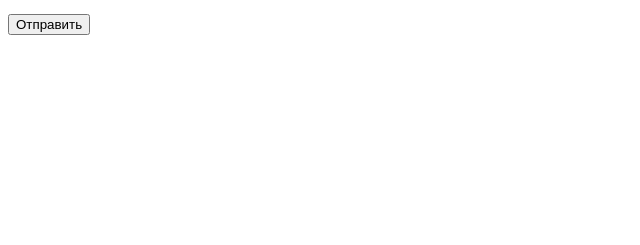
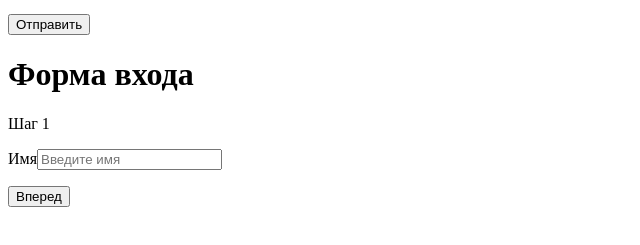
Before and after one commit to IrinaButyugova/react-app, a React (Create React App) app: page / in a window 1280 px wide. Shown: the part 213-458 px from the top of the page, without its empty margins (0-640 px from the left). Built offline with nearby package versions, Linux system fonts and the light colour scheme; no server answers.

Commit message:
Step form

```diff
--- a/src/App.js
+++ b/src/App.js
@@ -14,6 +14,7 @@ import { connect } from 'react-redux';
 import { getDataRequest, getPostsRequest,
   createPostRequest } from './actions/data';
 import UserForm from './UserForm';
+import StepForm from './stepForm/StepForm'
 
 // export default function App () {
 //   const initialState = {
@@ -77,6 +78,7 @@ CLick to Add Post
         </button>
 
         <UserForm name="" age="0" />
+        <StepForm />
       </div>
     )
   }
--- /dev/null
+++ b/src/stepForm/EmailStep.js
@@ -0,0 +1,21 @@
+import React from "react";
+
+export default class EmailStep extends React.Component {
+    render() {
+        if (this.props.currentStep !== 2) {
+            return null;
+        }
+        return(
+            <div>
+              <label>Email</label>
+              <input
+                name="email"
+                type="text"
+                placeholder="Введите email"
+                value={this.props.email}
+                onChange={this.props.handleChange}
+                />
+            </div>
+        );
+    }
+}
--- /dev/null
+++ b/src/stepForm/PasswordStep.js
@@ -0,0 +1,21 @@
+import React from "react";
+
+export default class PasswordStep extends React.Component {
+    render() {
+      if (this.props.currentStep !== 3) {
+        return null
+      }
+      return(
+        <div>
+          <label>Пароль</label>
+          <input
+            name="password"
+            type="password"
+            placeholder="Введите пароль"
+            value={this.props.password}
+            onChange={this.props.handleChange}
+            />
+        </div>
+      );
+    }
+}
--- /dev/null
+++ b/src/stepForm/StepForm.js
@@ -0,0 +1,107 @@
+import React from "react";
+import UserNameStep from './UserNameStep';
+import EmailStep from './EmailStep';
+import PasswordStep from './PasswordStep';
+
+export default class StepForm extends React.Component {
+    constructor(props) {
+      super(props)
+      this.state = {
+        currentStep: 1,
+        username: "",
+        email:  "",
+        password: "",
+      }
+    }
+
+    handleChange = event => {
+      const {name, value} = event.target
+      this.setState({
+        [name]: value
+      })
+    }
+
+    handleSubmit = event => {
+      event.preventDefault()
+      const { email, username, password } = this.state;
+      alert(`Введенные данные: \nИмя: ${username} \nEmail: ${email} \nПароль: ${password}`)
+    }
+
+    _next = () => {
+      let currentStep = this.state.currentStep
+      currentStep = currentStep >= 2? 3: currentStep + 1
+      this.setState({
+        currentStep: currentStep
+      })
+    }
+
+    _prev = () => {
+      let currentStep = this.state.currentStep
+      currentStep = currentStep <= 1? 1: currentStep - 1
+      this.setState({
+        currentStep: currentStep
+      })
+    }
+
+  previousButton() {
+    let currentStep = this.state.currentStep;
+    if(currentStep !==1){
+      return (
+        <button type="button" onClick={this._prev}>Назад</button>
+      )
+    }
+    return null;
+  }
+
+  nextButton(){
+    let currentStep = this.state.currentStep;
+    if(currentStep <3){
+      return (
+        <button type="button" onClick={this._next}>Вперед</button>
+      )
+    }
+    return null;
+  }
+
+  sendButton(){
+    let currentStep = this.state.currentStep;
+    if(currentStep === 3){
+      return (
+          <button>Отправить</button>
+      )
+    }
+    return null;
+  }
+
+render() {
+  return (
+    <div>
+    <h1>Форма входа</h1>
+    <p>Шаг {this.state.currentStep} </p>
+
+    <form onSubmit={this.handleSubmit}>
+      <UserNameStep
+        currentStep={this.state.currentStep}
+        handleChange={this.handleChange}
+        username={this.state.username}
+      />
+      <EmailStep
+        currentStep={this.state.currentStep}
+        handleChange={this.handleChange}
+        email={this.state.email}
+      />
+      <PasswordStep
+        currentStep={this.state.currentStep}
+        handleChange={this.handleChange}
+        password={this.state.password}
+      />
+      <p>
+      {this.previousButton()}
+      {this.nextButton()}
+      {this.sendButton()}
+      </p>
+    </form>
+    </div>
+  );
+}
+}
--- /dev/null
+++ b/src/stepForm/UserNameStep.js
@@ -0,0 +1,22 @@
+import React from "react";
+
+export default class UserNameStep extends React.Component {
+
+    render() {
+      if (this.props.currentStep !== 1) {
+        return null
+      }
+      return(
+        <div>
+          <label>Имя</label>
+          <input
+            name="username"
+            type="text"
+            placeholder="Введите имя"
+            value={this.props.username}
+            onChange={this.props.handleChange}
+            />
+        </div>
+      );
+    }
+}
```
